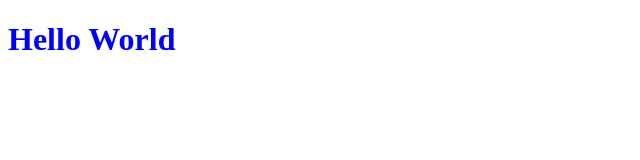
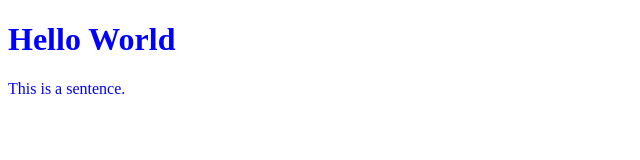
Before and after one commit to Omendra123Rajput/Task, a plain HTML site: page index.html in a window 1280 px wide. Shown: the whole page, without its empty margins (0-640 px from the left). Drawn offline with Linux system fonts and the light colour scheme.

Commit message:
updated the index.html

```diff
--- a/index.html
+++ b/index.html
@@ -10,6 +10,7 @@
 </head>
 <body>
     <h1>Hello World</h1>
+    <p>This is a sentence.</p>
 
 </body>
 </html>
```
